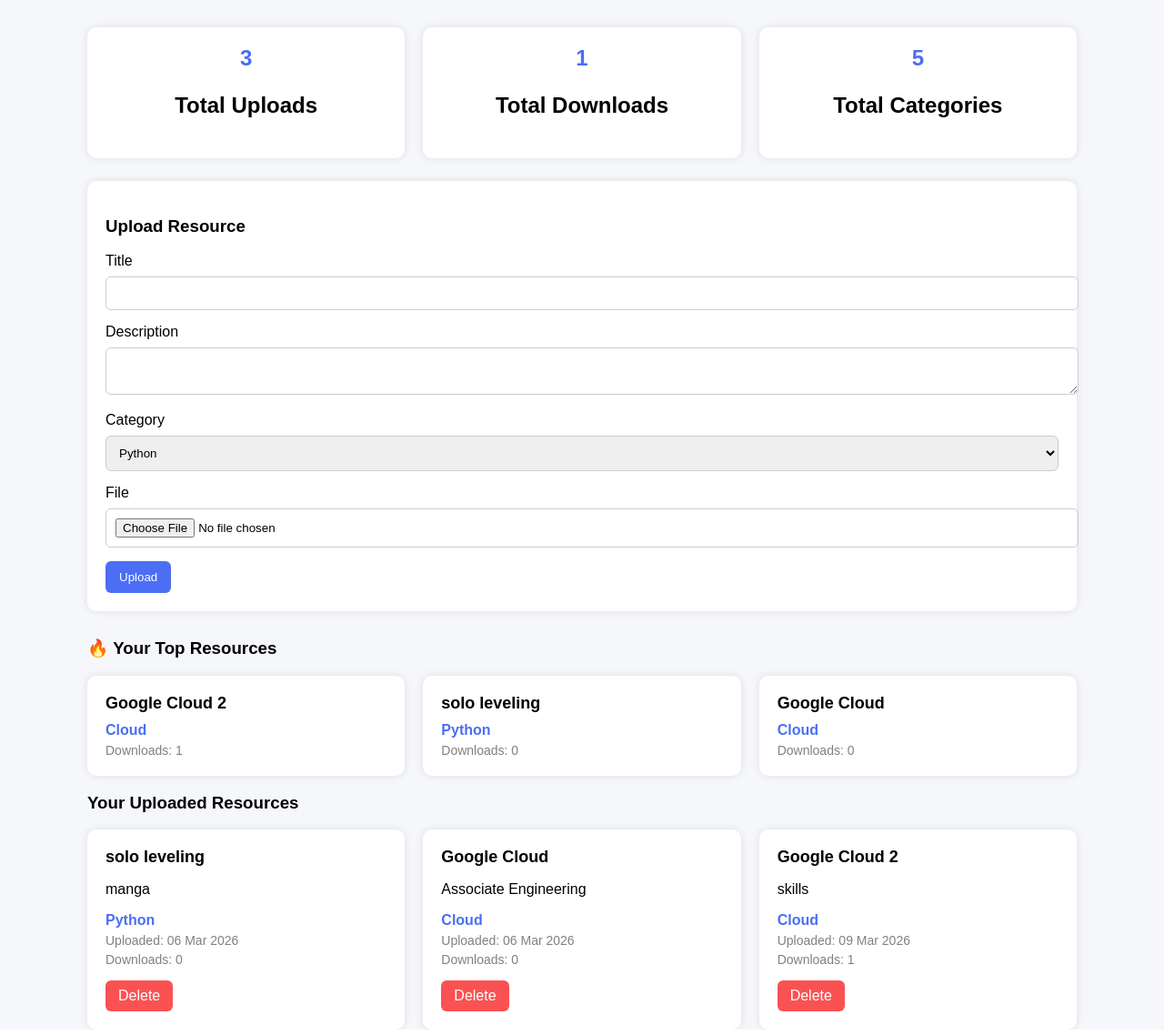
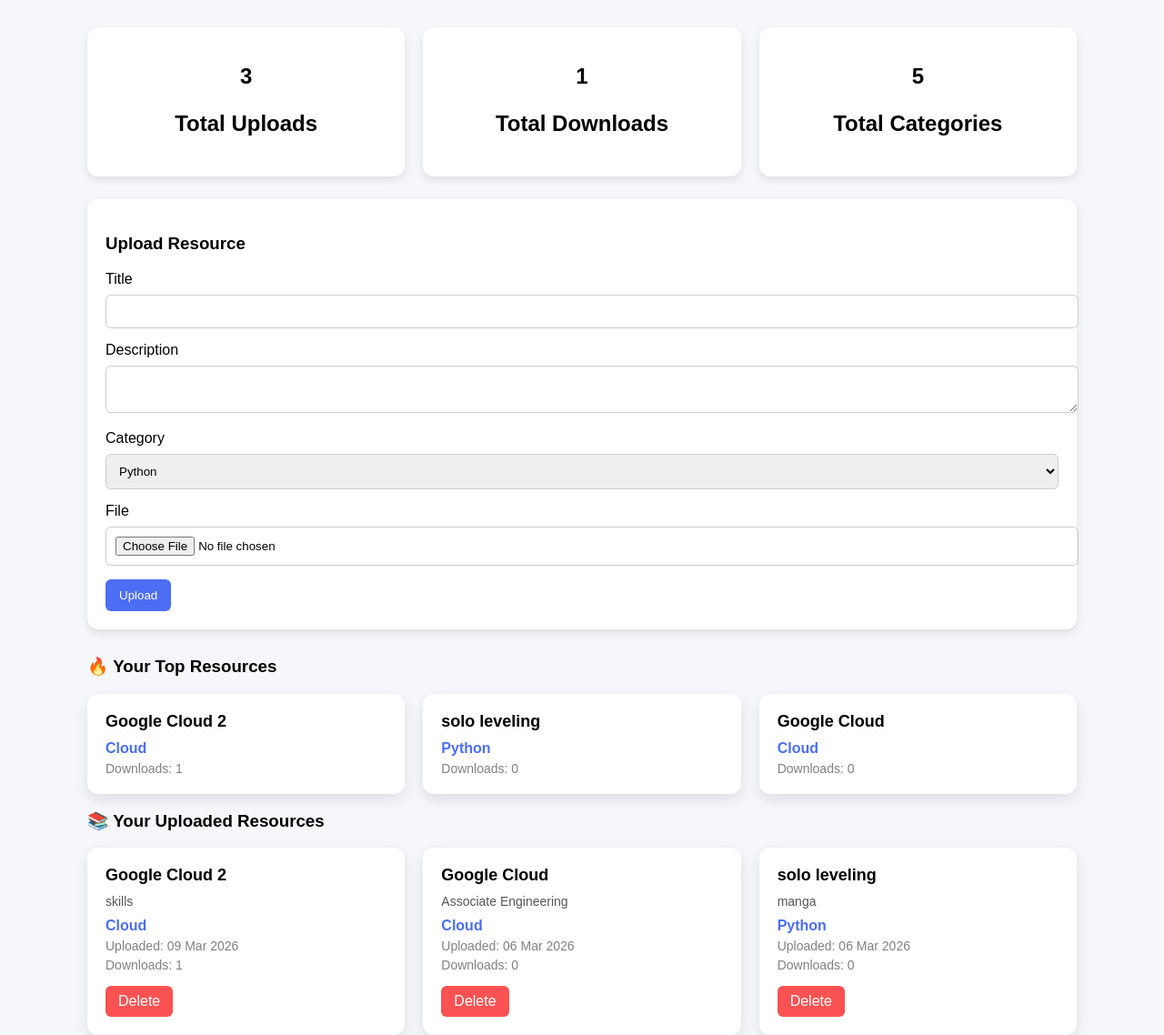
Before and after one commit to KSaiSanthosh/OnlineLearningPortal, a Django app: page / in a window 1280 px wide. Shown: the part 98-1236 px from the top of the page at 91% size. Run offline with Django 5.2, Linux system fonts and the light colour scheme; a user stored in the database is signed in; data comes from the database, SQL or seed files in the repository.

Commit message:
Improved teacher dashboard UI

```diff
--- a/portal/models.py
+++ b/portal/models.py
@@ -60,7 +60,12 @@ class Resource(models.Model):
 
     downloads = models.IntegerField(default=0)
 
+    # ✅ Upload date (already correct)
     uploaded_at = models.DateTimeField(auto_now_add=True)
+
+    # ✅ OPTIONAL (good for sorting latest uploads)
+    class Meta:
+        ordering = ['-uploaded_at']
 
     def __str__(self):
         return self.title
--- a/portal/templates/portal/teacher_dashboard.html
+++ b/portal/templates/portal/teacher_dashboard.html
@@ -30,7 +30,7 @@ margin:auto;
 margin-top:30px;
 }
 
-/* LOGOUT BUTTON */
+/* LOGOUT */
 
 .logout-btn{
 background:#fa5252;
@@ -46,7 +46,7 @@ font-weight:bold;
 background:#e03131;
 }
 
-/* STATS GRID */
+/* STATS */
 
 .stats-grid{
 display:grid;
@@ -58,23 +58,18 @@ margin-bottom:25px;
 .stat-card{
 background:white;
 padding:20px;
-border-radius:10px;
-box-shadow:0 0 10px rgba(0,0,0,0.1);
+border-radius:12px;
+box-shadow:0 4px 10px rgba(0,0,0,0.1);
 text-align:center;
 }
 
-.stat-card h2{
-color:#4c6ef5;
-margin:0;
-}
-
-/* Upload form */
+/* UPLOAD BOX */
 
 .upload-box{
 background:white;
 padding:20px;
-border-radius:10px;
-box-shadow:0 0 10px rgba(0,0,0,0.1);
+border-radius:12px;
+box-shadow:0 4px 10px rgba(0,0,0,0.1);
 margin-bottom:30px;
 }
 
@@ -98,7 +93,11 @@ border-radius:6px;
 cursor:pointer;
 }
 
-/* Resource cards */
+.upload-btn:hover{
+background:#3b5bdb;
+}
+
+/* RESOURCE GRID */
 
 .resource-grid{
 display:grid;
@@ -106,11 +105,18 @@ grid-template-columns:repeat(auto-fill, minmax(280px, 1fr));
 gap:20px;
 }
 
+/* CARD */
+
 .resource-card{
 background:white;
 padding:20px;
-border-radius:10px;
-box-shadow:0 0 10px rgba(0,0,0,0.1);
+border-radius:12px;
+box-shadow:0 6px 15px rgba(0,0,0,0.1);
+transition:0.2s;
+}
+
+.resource-card:hover{
+transform:translateY(-5px);
 }
 
 .resource-title{
@@ -119,10 +125,24 @@ font-weight:bold;
 margin-bottom:10px;
 }
 
+.resource-desc{
+font-size:14px;
+color:#555;
+margin-bottom:10px;
+}
+
 .resource-category{
 color:#4c6ef5;
 font-weight:bold;
 }
+
+.downloads{
+font-size:14px;
+color:gray;
+margin-top:5px;
+}
+
+/* BUTTONS */
 
 .delete-btn{
 display:inline-block;
@@ -134,10 +154,8 @@ border-radius:6px;
 text-decoration:none;
 }
 
-.downloads{
-font-size:14px;
-color:gray;
-margin-top:5px;
+.delete-btn:hover{
+background:#e03131;
 }
 
 </style>
@@ -159,7 +177,7 @@ margin-top:5px;
 
 <div class="container">
 
-<!-- STATISTICS -->
+<!-- STATS -->
 
 <div class="stats-grid">
 
@@ -180,14 +198,13 @@ margin-top:5px;
 
 </div>
 
-<!-- Upload Section -->
+<!-- UPLOAD -->
 
 <div class="upload-box">
 
 <h3>Upload Resource</h3>
 
 <form method="POST" enctype="multipart/form-data">
-
 {% csrf_token %}
 
 <label>Title</label>
@@ -198,11 +215,9 @@ margin-top:5px;
 
 <label>Category</label>
 <select name="category">
-
 {% for category in categories %}
 <option value="{{ category.id }}">{{ category.name }}</option>
 {% endfor %}
-
 </select>
 
 <label>File</label>
@@ -214,7 +229,7 @@ margin-top:5px;
 
 </div>
 
-<!-- TOP DOWNLOADED RESOURCES -->
+<!-- TOP -->
 
 <h3>🔥 Your Top Resources</h3>
 
@@ -224,13 +239,9 @@ margin-top:5px;
 
 <div class="resource-card">
 
-<div class="resource-title">
-{{ resource.title }}
-</div>
+<div class="resource-title">{{ resource.title }}</div>
 
-<div class="resource-category">
-{{ resource.category.name }}
-</div>
+<div class="resource-category">{{ resource.category.name }}</div>
 
 <div class="downloads">
 Downloads: {{ resource.downloads }}
@@ -239,16 +250,14 @@ Downloads: {{ resource.downloads }}
 </div>
 
 {% empty %}
-
 <p>No popular resources yet.</p>
-
 {% endfor %}
 
 </div>
 
-<!-- Teacher Resources -->
+<!-- ALL -->
 
-<h3>Your Uploaded Resources</h3>
+<h3>📚 Your Uploaded Resources</h3>
 
 <div class="resource-grid">
 
@@ -256,11 +265,11 @@ Downloads: {{ resource.downloads }}
 
 <div class="resource-card">
 
-<div class="resource-title">
-{{ resource.title }}
+<div class="resource-title">{{ resource.title }}</div>
+
+<div class="resource-desc">
+{{ resource.description }}
 </div>
-
-<p>{{ resource.description }}</p>
 
 <div class="resource-category">
 {{ resource.category.name }}
@@ -281,9 +290,7 @@ Delete
 </div>
 
 {% empty %}
-
 <p>No resources uploaded yet.</p>
-
 {% endfor %}
 
 </div>
```
Also changed, not shown: portal/templates/portal/student_dashboard.html (+59 -111 lines).
